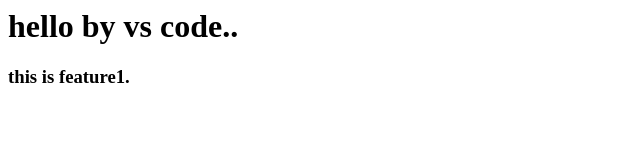
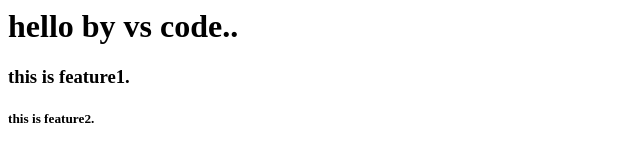
Before and after one commit to devil12663/practice, a plain HTML site: page index.html in a window 1280 px wide. Shown: the full height of the page, 0-640 px from the left. Drawn offline with Linux system fonts and the light colour scheme.

Commit message:
this is featuree2

```diff
--- a/index.html
+++ b/index.html
@@ -1,2 +1,3 @@
 <h1>hello by vs code..</h1>
 <h3>this is feature1.</h3>
+<h5>this is feature2.</h5>
```
